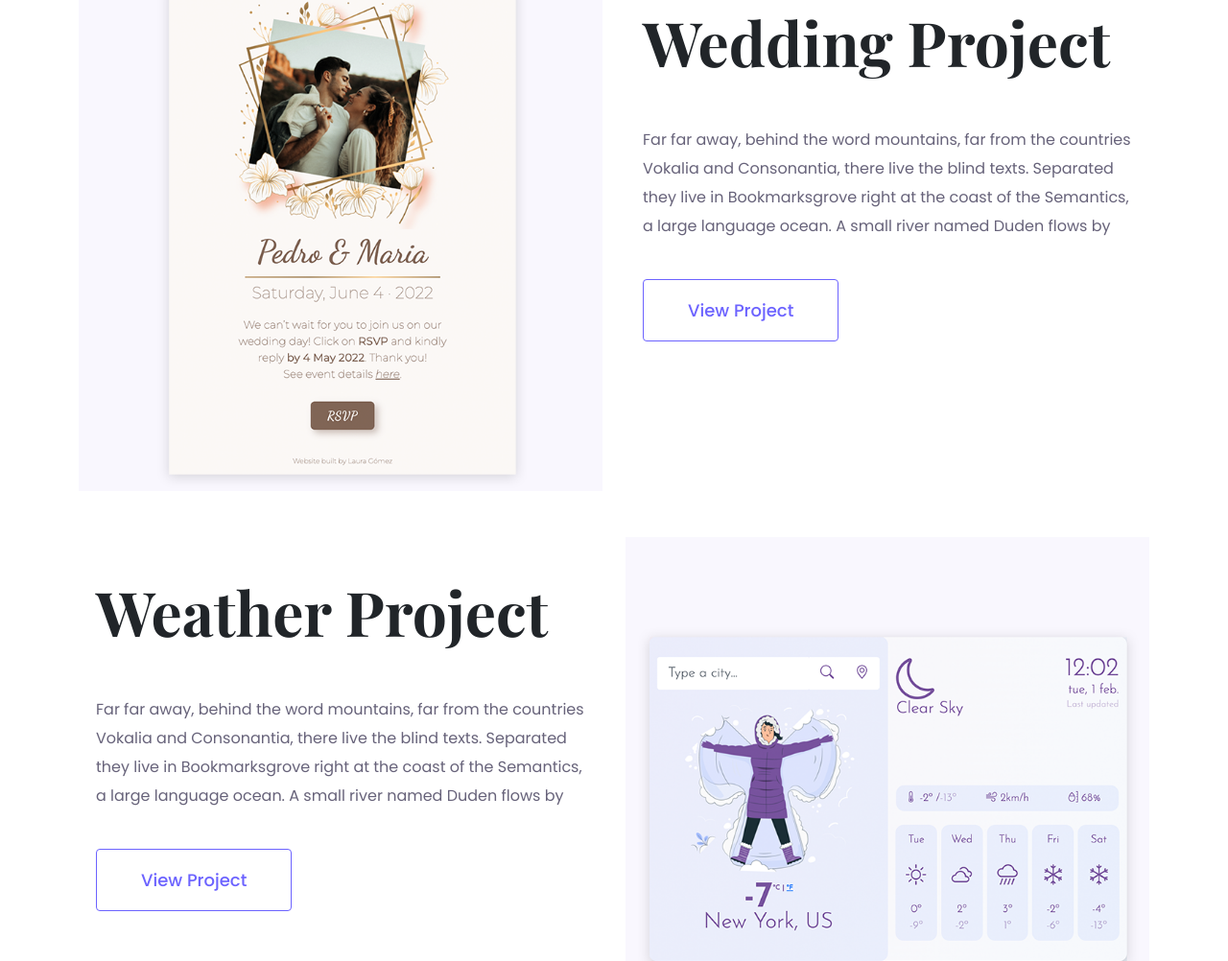
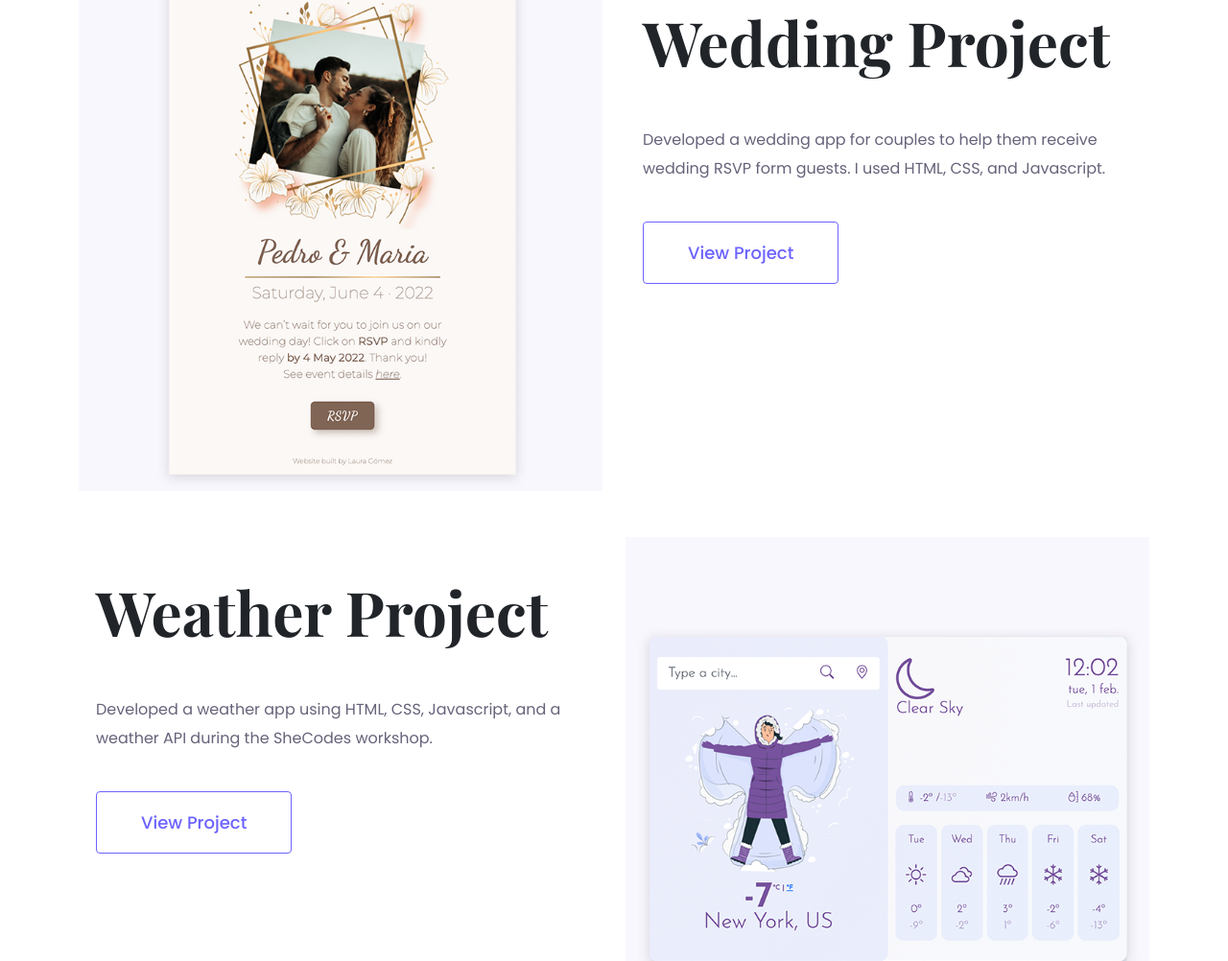
Before and after one commit to lauragomez04/responsive-workshop, a plain HTML site: page index.html in a window 1280 px wide. Shown: the part 794-1796 px from the top of the page at 96% size. Drawn offline with nearby package versions, Linux system fonts and the light colour scheme.

Commit message:
edited project descriptions

```diff
--- a/index.html
+++ b/index.html
@@ -47,10 +47,8 @@
         <div class="col-sm-6 project-description">
           <h2 class="mb-5">Wedding Project</h2>
           <p>
-            Far far away, behind the word mountains, far from the countries
-            Vokalia and Consonantia, there live the blind texts. Separated they
-            live in Bookmarksgrove right at the coast of the Semantics, a large
-            language ocean. A small river named Duden flows by
+            Developed a wedding app for couples to help them receive wedding
+            RSVP form guests. I used HTML, CSS, and Javascript.
           </p>
           <a class="btn btn-branding-projects mt-4" href="#">View Project</a>
         </div>
@@ -60,10 +58,8 @@
         <div class="col-sm-6 project-description">
           <h2 class="mb-5">Weather Project</h2>
           <p>
-            Far far away, behind the word mountains, far from the countries
-            Vokalia and Consonantia, there live the blind texts. Separated they
-            live in Bookmarksgrove right at the coast of the Semantics, a large
-            language ocean. A small river named Duden flows by
+            Developed a weather app using HTML, CSS, Javascript, and a weather
+            API during the SheCodes workshop.
           </p>
           <a class="btn btn-branding-projects mt-4" href="#">View Project</a>
         </div>
```
